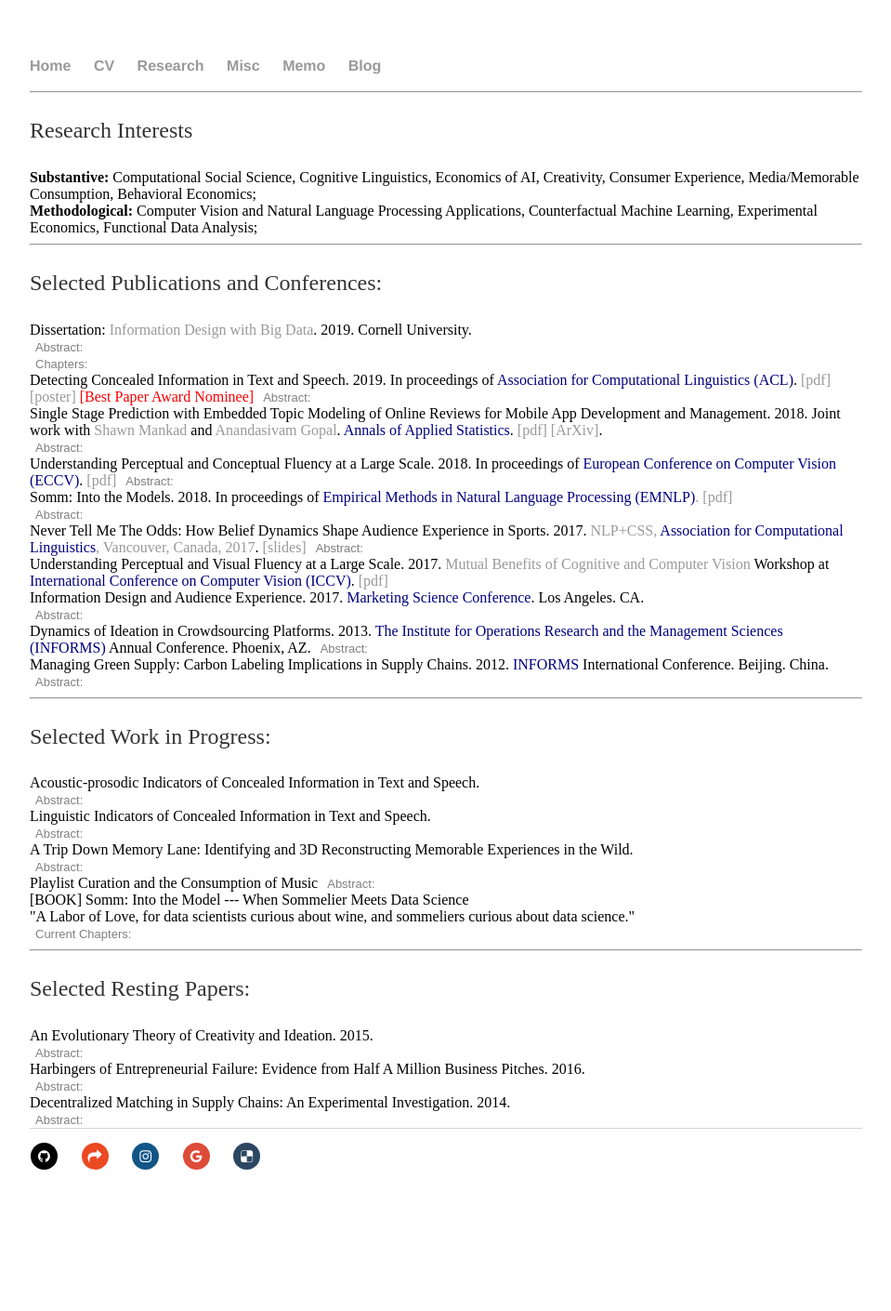
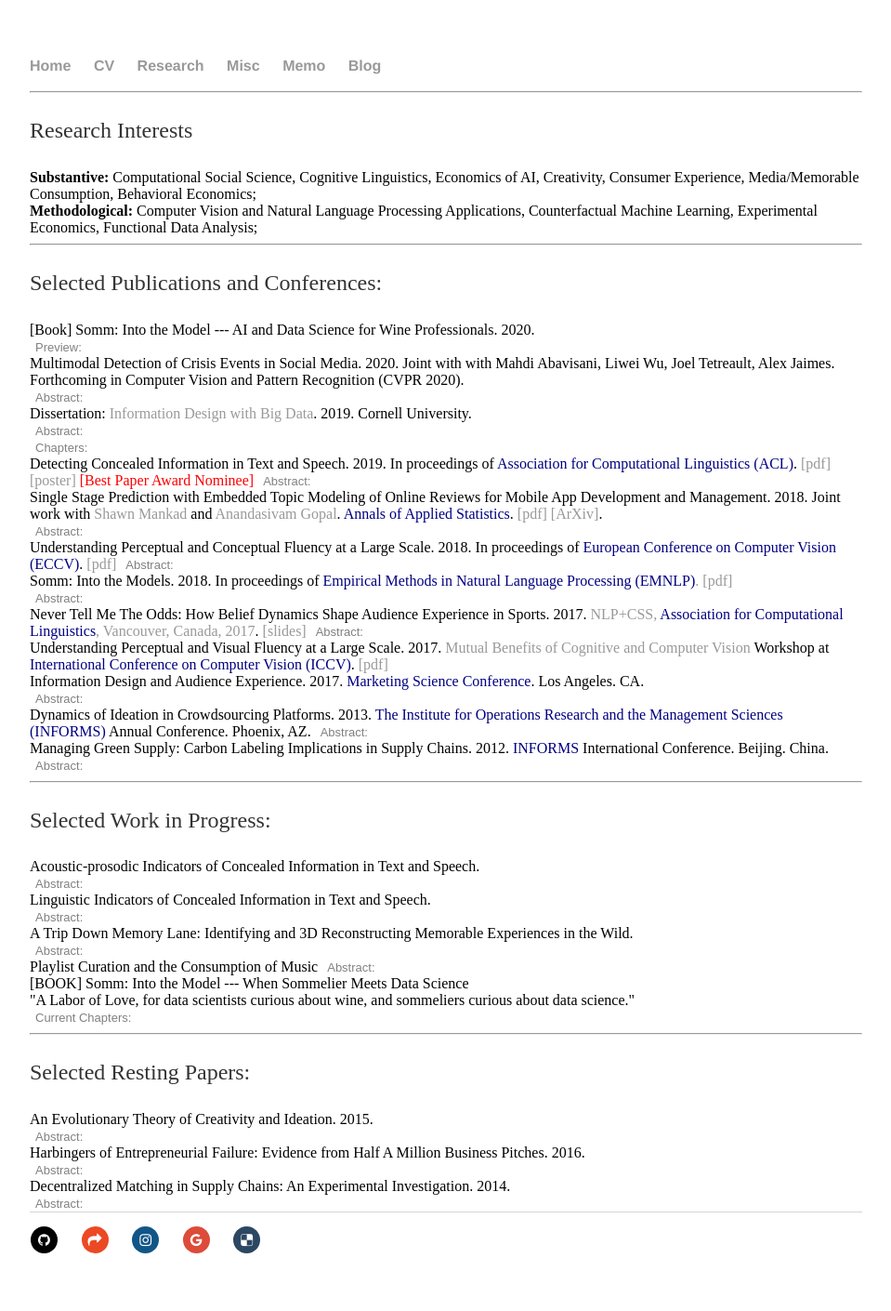
Before and after one commit to shenglih/shenglih.github.io, a Jekyll site: the page built from research/index.html, in a window 1280 px wide. Shown: the whole page at 93% size, without its empty margins (160-1119 px from the left). Built offline with Jekyll 4.4.1, drawn with Linux system fonts in a browser that asks for light colours; comment, search, counter and statistics services are not loaded; before the commit the page ends 1320 px from its top, so only the background shows below that.

Commit message:
Update index.html

```diff
--- a/research/index.html
+++ b/research/index.html
@@ -50,6 +50,16 @@
 
 <hr>
 	<p> Selected Publications and Conferences:</p>
+	[Book] Somm: Into the Model --- AI and Data Science for Wine Professionals. 2020.
+	<button class="collapsible"> Preview: </button>
+	<div class="content"> <a href="SommBook.pdf">Contents</a></div>
+	<br>
+
+	Multimodal Detection of Crisis Events in Social Media. 2020. Joint with with Mahdi Abavisani, Liwei Wu, Joel Tetreault, Alex Jaimes. Forthcoming in Computer Vision and Pattern Recognition (CVPR 2020).
+	<button class="collapsible"> Abstract: </button>
+	<div class="content"> </div>
+	<br>
+
 	Dissertation: <a href="/research/dissertation_hu.pdf">Information Design with Big Data</a>. 2019. Cornell University.
 	<button class="collapsible"> Abstract: </button>
 	<div class="content">
```
